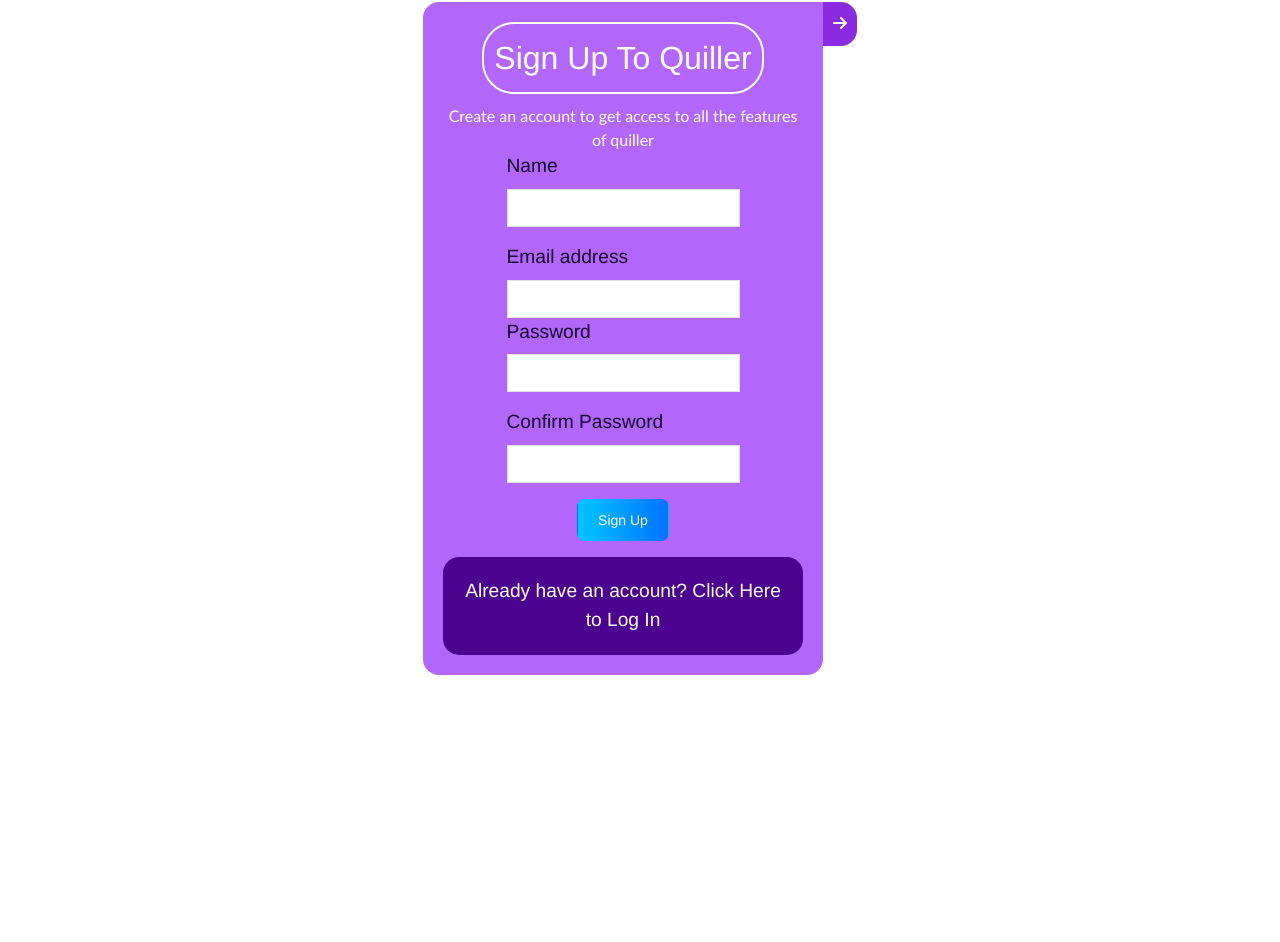
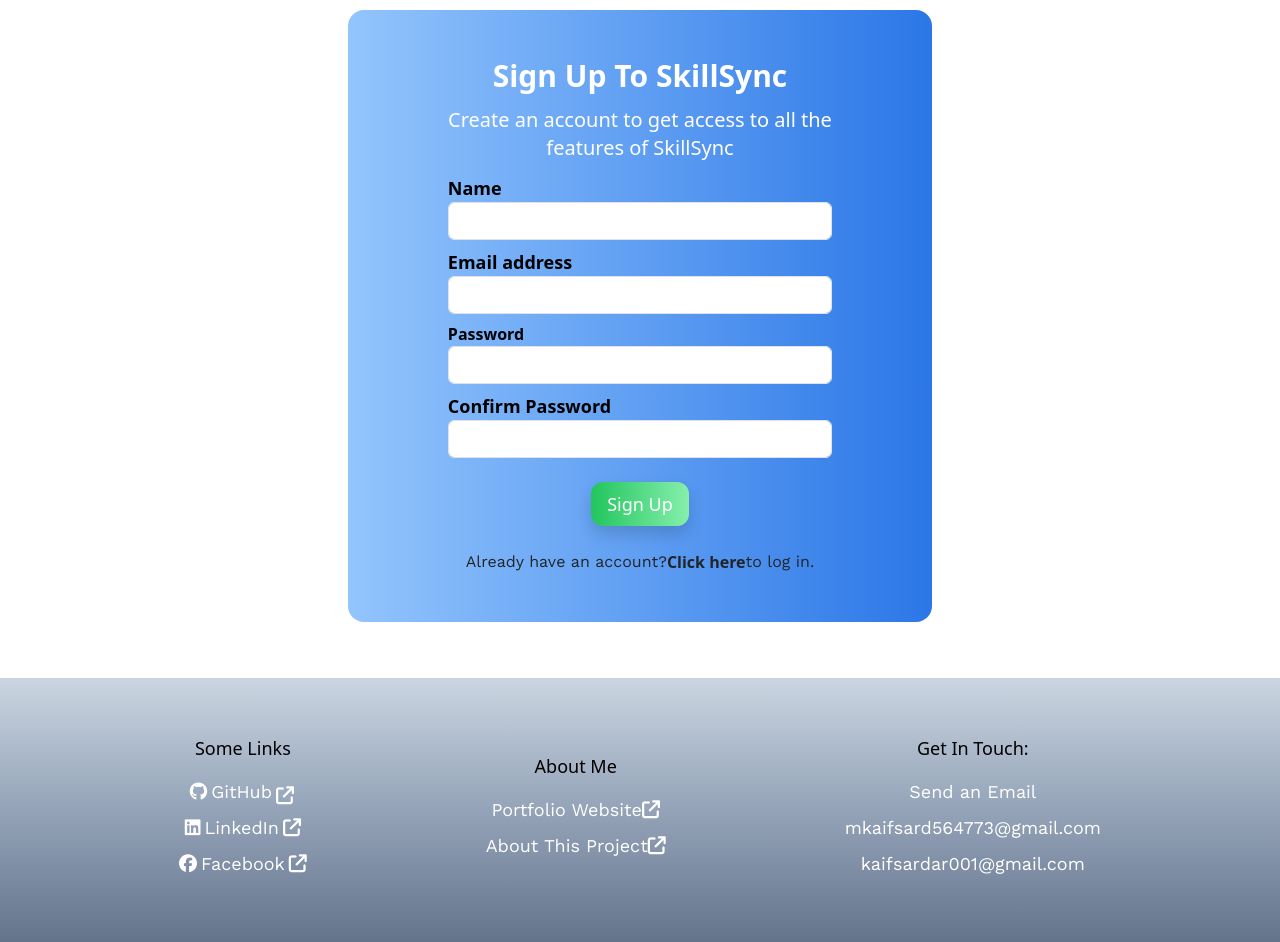
Before and after one commit to MdKaifSardar/skill-sync, a React (Vite) app: page /signup in a window 1280 px wide. Shown: the part 110-1052 px from the top of the page. Before the commit the page ends 855 px from the top, so only its background shows below. Built offline with nearby package versions, Linux system fonts and the light colour scheme.

Commit message:
ui changes

```diff
--- a/src/App.jsx
+++ b/src/App.jsx
@@ -12,6 +12,7 @@
 import AuthState from './context/authState';
 import Login from './components/login';
 import Signup from './components/signup';
+import Footer from './components/footer';
 
 const App = () => {
   const [isLoading, setIsLoading] = useState(false);
@@ -44,6 +45,7 @@
                   <Route path='/login' element={<Login showAlert={showAlert} setIsLoading={setIsLoading}/>}/>
                   <Route path='/signup' element={<Signup showAlert={showAlert} setIsLoading={setIsLoading}/>}/>
               </Routes>
+              <Footer/>
             </UserState>
           </AuthState>
         </Router>
--- a/src/components/findjobs.jsx
+++ b/src/components/findjobs.jsx
@@ -7,7 +7,7 @@
     const context = useContext(UserContext);
     const {jobFormData, setJobFormData, handleJobFormChange, findJobsFetch, jobs} = context;
   return (
-    <div className='mt-20 px-2 h-fit w-full flex flex-col justify-center items-center'>
+    <div className='mt-20 mb-5 px-2 h-fit w-full flex flex-col justify-center items-center'>
         <form className='flex flex-col w-full rounded-b-full justify-center items-center p-4 gap-3 bg-slate-300/50 shadow-md' action="sumbit" onSubmit={findJobsFetch}>
             <div className='flex flex-wrap justify-center items-center sm:gap-3 gap-2'>
                 <div className='flex flex-col justify-center'>
@@ -56,7 +56,7 @@
     {jobs && jobs.length > 0 ? (
         <JobBox/>
       ) : (
-        <p className='sm:mt-10 mt-3 sm:text-xl text-md font-sans'>No Results</p>
+        <p className='h-screen sm:mt-10 mt-3 sm:text-xl text-md font-sans'>No Results</p>
       )}
     </div>
   )
--- a/src/components/footer.jsx
+++ b/src/components/footer.jsx
@@ -1,9 +1,73 @@
 import React from 'react'
+import { Link } from 'react-router-dom'
 
 const Footer = () => {
   return (
-    <div>
-      div
+    <div className='bg-gradient-to-b from-slate-300 via-slate-400 to-slate-500 flex flex-col justify-evenly items-center sm:gap-4 gap-2 py-2 w-full h-fit'>
+      <div className='px-2 flex flex-wrap justify-evenly items-center sm:gap-4 gap-2 py-5 w-full h-fit'>
+        <div className='flex flex-col justify-center items-center gap-2 sm:text-lg text-sm text-white'>
+            <span className='text-md font-thin font-sans text-black mb-2'>Some Links</span>
+            <div>
+              <Link target="_blank" rel="noopener noreferrer" className='gap-1 hover:text-blue-700 flex flex-row justify-center items-center hover:cursor-pointer' to='https://github.com/MdKaifSardar'>
+                <i className="fa-brands fa-github"></i>
+                <div>GitHub</div>
+                <div className='h-5 w-5'>
+                  <i className="h-5 w-5 fa-solid fa-arrow-up-right-from-square"></i>
+                </div>
+              </Link>
+            </div>
+            <div>
+              <Link target="_blank" rel="noopener noreferrer" className='gap-1 hover:text-blue-700 flex flex-row justify-center items-center hover:cursor-pointer' to='www.linkedin.com/in/md-kaif-sardar-12aab4290'>
+                <i className="fa-brands fa-linkedin"></i>
+                <div>LinkedIn</div>
+                <div>
+                  <i className="fa-solid fa-arrow-up-right-from-square"></i>
+                </div>
+              </Link>
+            </div>
+            <div>
+              <Link target="_blank" rel="noopener noreferrer" className='gap-1 hover:text-blue-700 flex flex-row justify-center items-center hover:cursor-pointer' to='https://www.facebook.com/mdkaif.sardar.52/'>
+                <i className="fa-brands fa-facebook"></i>
+                <div>Facebook</div>
+                <div>
+                  <i className="fa-solid fa-arrow-up-right-from-square"></i>
+                </div>
+              </Link>
+            </div>
+          </div>
+          <div className='flex flex-col justify-center items-center gap-2 sm:text-lg text-sm text-white'>
+            <span className='text-md font-thin font-sans text-black mb-2'>About Me</span>
+            <div>
+              <Link className='hover:text-blue-700 flex flex-row justify-center items-center hover:cursor-pointer' target="_blank" rel="noopener noreferrer" to='https://portfolio-website-82ueuzamd-md-kaif-sardars-projects.vercel.app'>
+                <div>Portfolio Website</div>
+                <div>
+                  <i className="fa-solid fa-arrow-up-right-from-square"></i>
+                </div>
+              </Link>
+            </div>
+            <div>
+              <Link className='hover:text-blue-700 flex flex-row justify-center items-center hover:cursor-pointer' to='/about'>
+                <div>
+                  About This Project
+                </div>
+                <div>
+                  <i className="fa-solid fa-arrow-up-right-from-square"></i>
+                </div>
+              </Link>
+            </div>
+          </div>
+          <div className='flex flex-col justify-center items-center gap-2 sm:text-lg text-sm text-white'>
+            <span className='text-md font-thin font-sans text-black mb-2'>Get In Touch:</span>
+            <Link to='/contact' className='hover:text-blue-500'>Send an Email</Link>
+            <div>mkaifsard564773@gmail.com</div>
+            <div>kaifsardar001@gmail.com</div>
+          </div>
+      </div>
+      <div>
+        <span className='sm:text-md text-sm text-white font-sans font-thin'>
+
+        </span>
+      </div>
     </div>
   )
 }
--- a/src/components/hrcheck.jsx
+++ b/src/components/hrcheck.jsx
@@ -6,7 +6,7 @@
     const context = useContext(UserContext);
   const {formData, removeAll, names, resumeResults, isSubmitted, hrFormData, handleSubmit, handleFileChange, handleInputChange,} = context;
   return (
-    <div className='sm:p-10 p-2 rounded-2xl bg-slate-300/10 shadow mr-auto ml-auto flex flex-col justify-center items-center w-4/5 h-fit mt-32 gap-2'>
+    <div className='mb-5 sm:p-10 p-2 rounded-2xl bg-slate-300/10 shadow mr-auto ml-auto flex flex-col justify-center items-center w-4/5 h-fit mt-32 gap-2'>
         <span className='md:text-5xl sm:text-3xl text-2xl blue-gradient_text font-bold text-center'>Check Multiple Resumes</span>
           <form className='mt-2 p-3 flex flex-col justify-center gap-3' onSubmit={handleSubmit}>
               <div className='flex flex-col justify-center gap-2'>
--- a/src/components/pdfupload.jsx
+++ b/src/components/pdfupload.jsx
@@ -7,7 +7,7 @@
   const {setFormData, handleOnChange, formData, checkResume, checkresult} = context;
 
     return (
-        <div className='sm:p-10 p-2 rounded-2xl bg-slate-300/10 shadow mr-auto ml-auto flex flex-col justify-center items-center w-4/5 h-fit mt-32 gap-2'>
+        <div className='mb-5 sm:p-10 p-2 rounded-2xl bg-slate-300/10 shadow mr-auto ml-auto flex flex-col justify-center items-center w-4/5 h-fit mt-32 gap-2'>
         <span className='md:text-5xl sm:text-3xl text-2xl blue-gradient_text font-bold text-center'>Check Your Resume</span>
           <form className='mt-2 p-3 flex flex-col justify-center gap-3' onSubmit={checkResume}>
             <div className='flex flex-col justify-center gap-2'>
--- a/src/components/resumequery.jsx
+++ b/src/components/resumequery.jsx
@@ -6,7 +6,7 @@
   const context = useContext(UserContext);
   const {queryResume, setFormData, handleOnChange, formData, queryresult} = context;
     return (
-        <div className='sm:p-10 p-2 rounded-2xl bg-slate-300/10 shadow mr-auto ml-auto flex flex-col justify-center items-center w-4/5 h-fit mt-32 gap-2'>
+        <div className='mb-5 sm:p-10 p-2 rounded-2xl bg-slate-300/10 shadow mr-auto ml-auto flex flex-col justify-center items-center w-4/5 h-fit mt-32 gap-2'>
         <span className='md:text-5xl sm:text-3xl text-2xl blue-gradient_text font-bold text-center'>Query Your Resume</span>
           <form className='mt-2 p-3 flex flex-col justify-center gap-3' onSubmit={queryResume}>
               <div className='flex flex-col justify-center gap-2'>
--- a/src/components/signup.jsx
+++ b/src/components/signup.jsx
@@ -26,19 +26,24 @@
     window.addEventListener('scroll', handleScroll);
   }, []);
   return (
-    <div className="mainDivSignUp mt-28">
-      <form onSubmit={handleSubmitSignup} className="signupForm">
-      <span className='signUpHeading'>Sign Up To Quiller</span>
-      <div className='descSignUp'>Create an account to get access to all the features of quiller</div>
-      <div className="mb-3">
-          <label htmlFor="exampleInputEmail1" className="form-label">
+    <div className="mb-5 flex flex-col justify-center items-center p-2 mr-auto ml-auto w-full mt-28">
+      <form onSubmit={handleSubmitSignup} className="flex flex-col justify-center items-center  bg-gradient-to-r rounded-2xl from-blue-300 to-blue-500 py-5 w-fit px-1 gap-2 ">
+      <span className='sm:text-3xl text-2xl font-bold font-sans text-white text-center'>
+        Sign Up To SkillSync
+      </span>
+      <div className='py-1 w-3/4 text-center sm:text-xl text-sm text-slate-50-500/60 font-thin font-sans text-white'>
+        Create an account to get access to all the features of SkillSync
+      </div>
+
+      <div className="flex flex-col justify-center w-2/3">
+          <label htmlFor="name" className="sm:text-lg text-sm font-sans font-semibold text-black">
             Name
           </label>
           <input
+            id='name'
             value={name}
             type="text"
-            className="form-control signUpInputBox"
-            id="name"
+            className="form-control"
             name="name"
             aria-describedby="name"
             onChange={onChange}
@@ -47,14 +52,14 @@
           />
         </div>
 
-          <div>
-            <label htmlFor="exampleInputEmail1" className="form-label">
+          <div className="flex flex-col justify-center w-2/3">
+            <label htmlFor="email" className="sm:text-lg text-sm font-sans font-semibold text-black">
               Email address
             </label>
             <input
               value={email}
               type="email"
-              className="emailBoxSignUp form-control signUpInputBox"
+              className="form-control"
               id="email"
               name="email"
               aria-describedby="emailHelp"
@@ -63,8 +68,8 @@
             />
           </div>
 
-        <div className="mb-3">
-          <label htmlFor="exampleInputPassword1" className="form-label">
+        <div className="flex flex-col justify-center w-2/3">
+          <label htmlFor="password" className="font-sans font-semibold text-black">
             Password
           </label>
           <input
@@ -72,15 +77,15 @@
             type="password"
             id="password"
             name="password"
-            className="form-control signUpInputBox"
+            className="form-control"
             onChange={onChange}
             required
             minLength={5}
           />
         </div>
 
-        <div className="mb-3">
-          <label htmlFor="exampleInputPassword1" className="form-label">
+        <div className="flex flex-col justify-center w-2/3">
+          <label htmlFor="cpassword" className="sm:text-lg text-sm font-sans font-semibold text-black">
             Confirm Password
           </label>
           <input
@@ -88,41 +93,28 @@
             type="cpassword"
             id="cpassword"
             name="cpassword"
-            className="form-control signUpInputBox"
+            className="form-control"
             onChange={onChange}
             required
             minLength={5}
           />
         </div>
 
-        <button type="submit" className="btn signUpButton">
+        <button type="submit" className="mt-3 shadow bg-gradient-to-l text-white rounded-xl from-green-300 to-green-500 px-3 py-2 hover:from-green-500 hover:to-green-300 font-normal font-sans sm:text-lg text-md">
           Sign Up
         </button>
-        {
-          <div className={scrollY >= 50? 'visible':'invisible'}>
-          <span>Already have an account? </span>
-          <Link to='/login'>Click Here</Link>
-          <span> to Log In</span>
-        </div>
-        }
-        <div className='altDiv'>
-          <span>Already have an account? </span>
-            <Link to='/login'>Click Here</Link>
-            <span> to Log In</span>
+        <div className='flex flex-wrap mt-3 justify-center items-center'>
+          <div className='text-center'>
+            Already have an account?
+          </div>
+          <Link className='hover:text-white font-bold font-sans text-center' to='/login'>
+            Click here
+          </Link>
+          <div className='text-center'>
+            to log in.
+          </div>
         </div>
       </form>
-      <div onClick={toggleBtn} className='divBtnFeatures'>
-      <i className="fa-solid fa-arrow-right"></i>
-      </div>
-      <div className={toggle == true?'sideSignUpBoxVisible':'sideSignUpBoxInvisible'}>
-        <h3 className='headingFeatures'>Features in quiller: </h3>
-        <ul className='boxUl'>
-          <li className='features'>Upto 50GB Cloud storage space</li>
-          <li className='features'>Easy note generation</li>
-          <li className='features'>Downloadable in PDF format</li>
-          <li className='features'>Some other random Bullshit.</li>
-        </ul>
-      </div>
     </div>
   );
 };
--- a/src/css/home.css
+++ b/src/css/home.css
@@ -9,3 +9,9 @@
         margin: 0;
     }
 }
+.home_bg{
+    background-image: url('../public/skillsyncback.jpeg');
+    background-repeat: no-repeat;
+    background-position: center;
+    background-size: cover;
+}
--- a/src/pages/about.jsx
+++ b/src/pages/about.jsx
@@ -2,7 +2,7 @@
 
 const about = () => {
   return (
-    <div className='flex flex-col justify-center items-center mt-28 md:p-10 p-2 gap-3'>
+    <div className='h-screen flex flex-col justify-center items-center mt-28 md:p-10 p-2 gap-3'>
       <span className='md:text-4xl text-2xl font-sans font-bold blue-gradient_text'>About The Project</span>
       <div>Lorem ipsum dolor sit amet consectetur adipisicing elit. Dolor, sint.</div>
     </div>
--- a/src/pages/contact.jsx
+++ b/src/pages/contact.jsx
@@ -69,7 +69,7 @@
     }
   }
   return (
-    <section className='mt-32 relative flex flex-col justify-center items-center h-full shadow p-2 sm:w-4/5 w-[90%] ml-auto mr-auto rounded-2xl bg-slate-300/20'>
+    <section className='mt-32 mb-5 relative flex flex-col justify-center items-center h-full shadow p-2 sm:w-4/5 w-[90%] ml-auto mr-auto rounded-2xl bg-slate-300/20'>
         <h1 className='head-text blue-gradient_text cotact_page_heading'>Get in touch</h1>
         <div className='flex flex-wrap gap-2 mt-auto justify-center items-center'>
           {
--- a/src/pages/home.jsx
+++ b/src/pages/home.jsx
@@ -4,8 +4,8 @@
 
 const Home = () => {
   return (
-    <div className='flex flex-col w-full h-fit justify-center items-center mt-32 p-2 gap-3'>
-      <div className='header_div rounded-xl flex flex-col gap-2 p-3  bg-slate-300/20 shadow-md h-fit w-4/5'>
+    <div className='pb-5 home_bg flex flex-col w-full h-fit justify-center items-center mt-[98px] pt-3 p-2 gap-3'>
+      <div className='header_div rounded-xl flex flex-col gap-2 p-3 bg-slate-300/20 shadow-md h-fit w-4/5'>
         <div>
           <span className='sm:text-4xl text-2xl font-sans font-semibold blue-gradient_text'>Hi</span> <span className='sm:text-2xl text-xl font-sans'>there, welcome to SkillSync</span>
         </div>
```
Also changed, not shown: src/components/login.jsx (+22 -17 lines), public/skillsyncback.jpeg (added).
